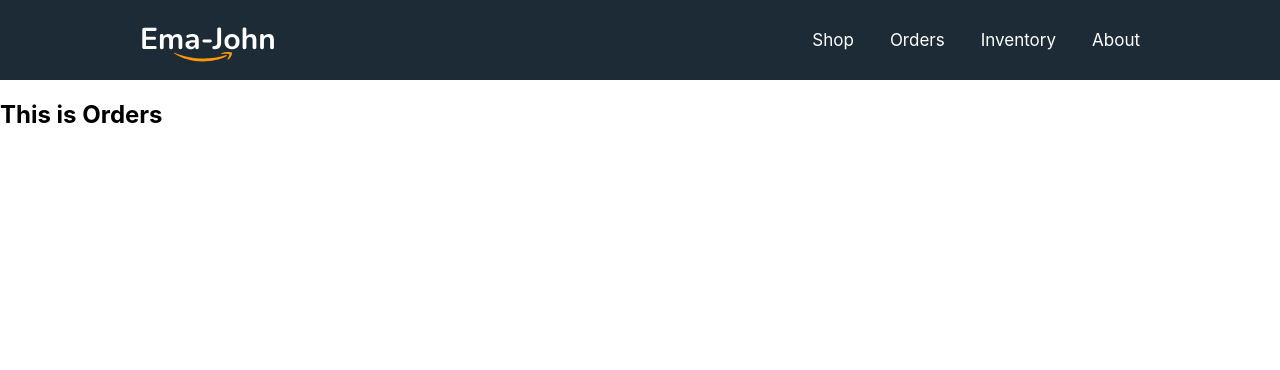
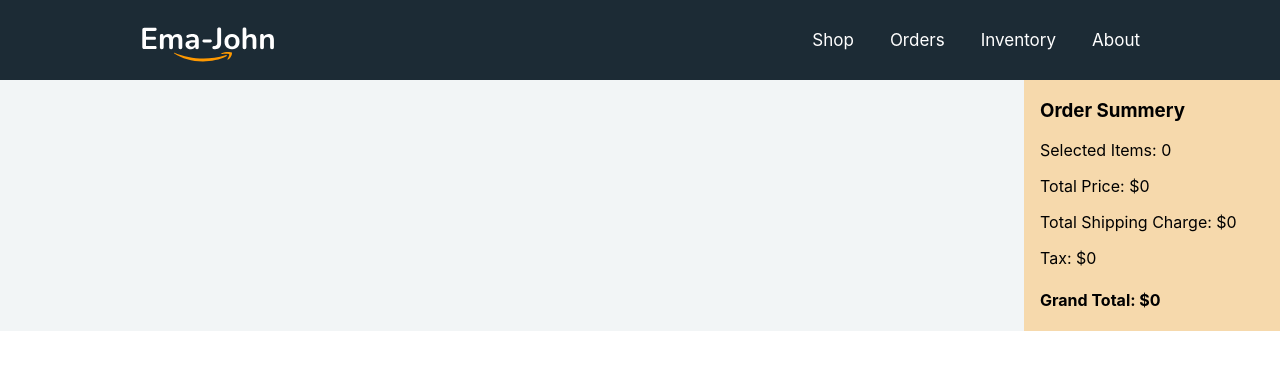
Before and after one commit to progmamun/simple-react-SPA-eCommerce, a React (Create React App) app: page /orders in a window 1280 px wide. Shown: the top 370 px of the page. Built offline with nearby package versions, Linux system fonts and the light colour scheme.

Commit message:
review-page-structure

```diff
--- a/src/components/Orders/Orders.jsx
+++ b/src/components/Orders/Orders.jsx
@@ -1,13 +1,24 @@
 import React from 'react';
 import useCart from '../../hooks/useCart';
 import useProducts from '../../hooks/useProducts';
+import Cart from '../Cart/Cart';
+import ReviewItem from '../ReviewItem/ReviewItem';
 
 const Orders = () => {
   const [products, setProducts] = useProducts();
   const [cart, setCart] = useCart();
   return (
     <div>
-      <h2>This is Orders</h2>
+      <div className="shop-container">
+        <div className="products-container">
+          {cart.map(product => (
+            <ReviewItem key={product.id} product={product}></ReviewItem>
+          ))}
+        </div>
+        <div className="cart-container">
+          <Cart cart={cart}></Cart>
+        </div>
+      </div>
     </div>
   );
 };
--- /dev/null
+++ b/src/components/ReviewItem/ReviewItem.jsx
@@ -0,0 +1,12 @@
+import React from 'react';
+
+const ReviewItem = props => {
+  const { name, price, shipping, quantity } = props.product;
+  return (
+    <div>
+      <h2>review item: {name}</h2>
+    </div>
+  );
+};
+
+export default ReviewItem;
```
Also changed, not shown: src/components/ReviewItem/ReviewItem.css (added).
